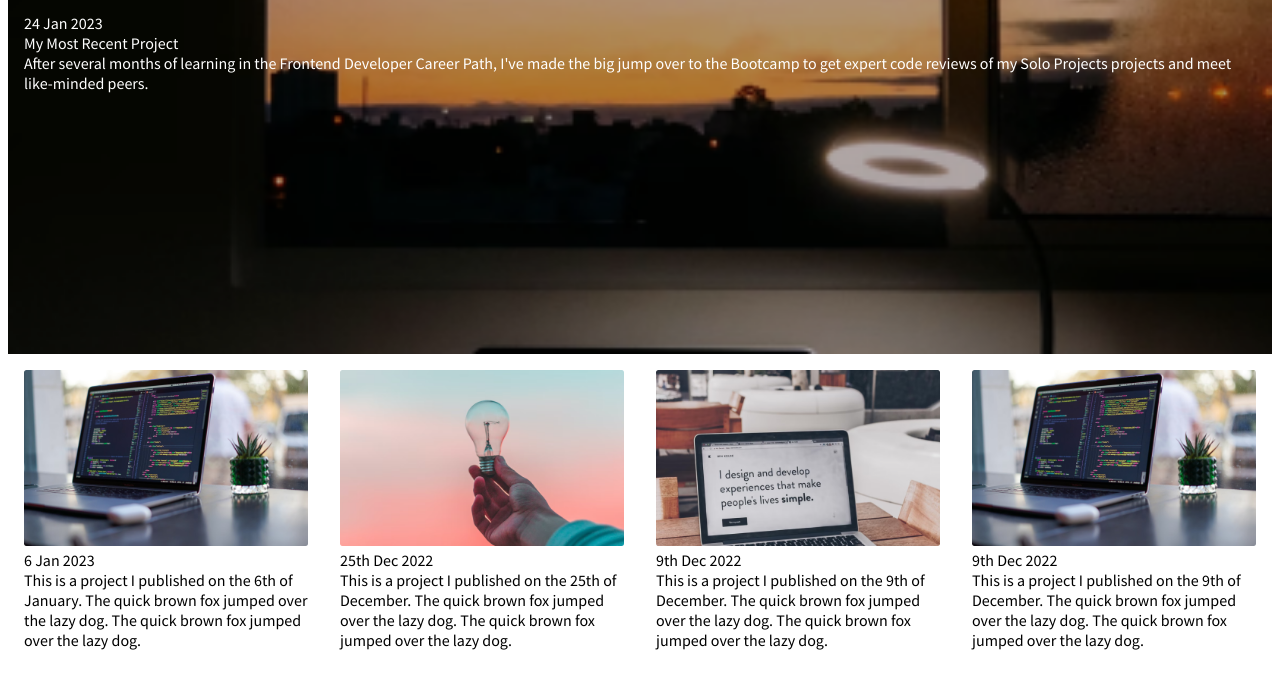
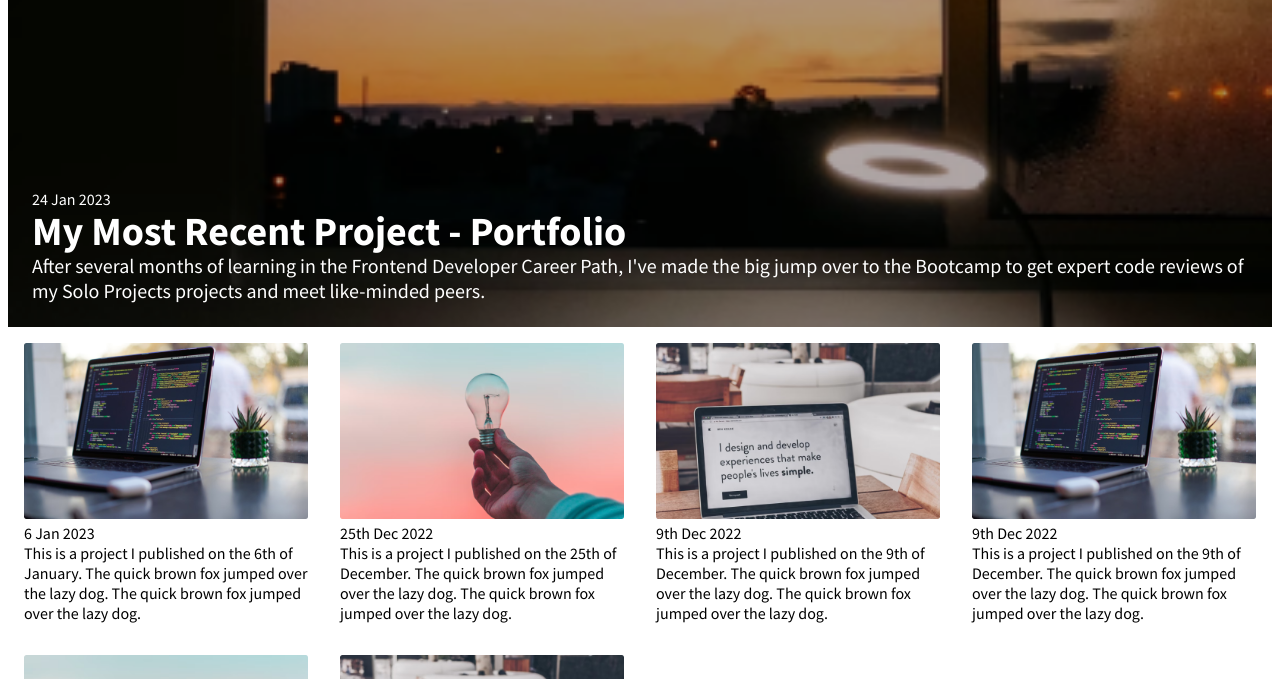
Before and after one commit to namhyk/responsive-design-practice, a plain HTML site: page index.html in a window 1280 px wide. Shown: the part 71-750 px from the top of the page. Drawn offline with Linux system fonts and the light colour scheme.

Commit message:
Formatted main-blog

```diff
--- a/index.html
+++ b/index.html
@@ -27,7 +27,7 @@
     <section class="grid">
       <div class="main-blog">
         <p class="main-blog-date">24 Jan 2023</p>
-        <p class="main-blog-title">My Most Recent Project</p>
+        <p class="main-blog-title">My Most Recent Project - Portfolio</p>
         <p class="main-blog-content">After several months of learning in the
           Frontend Developer Career Path, I've made the big jump over to the Bootcamp
           to get expert code reviews of my Solo Projects projects and meet like-minded
--- a/style.css
+++ b/style.css
@@ -43,11 +43,24 @@ header {
   background-image: url(/images/article-image-hero.png);
   background-repeat: no-repeat;
   background-position: contain;
-  height: 325px;
+  height: 330px;
+  box-sizing: border-box;
   background-size: 100%;
-  padding: 1em;
+  padding: 1.5em;
   color: white;
   grid-column: 1 / -1;
+  display: flex;
+  flex-direction: column;
+  justify-content: flex-end;
+  background-color: red;
+}
+.main-blog-title {
+  font-size: 2.5rem;
+  font-weight: 700;
+  line-height: 1.1em;
+}
+.main-blog-content {
+  font-size: 1.25rem;
 }
 
 .blog {
```
